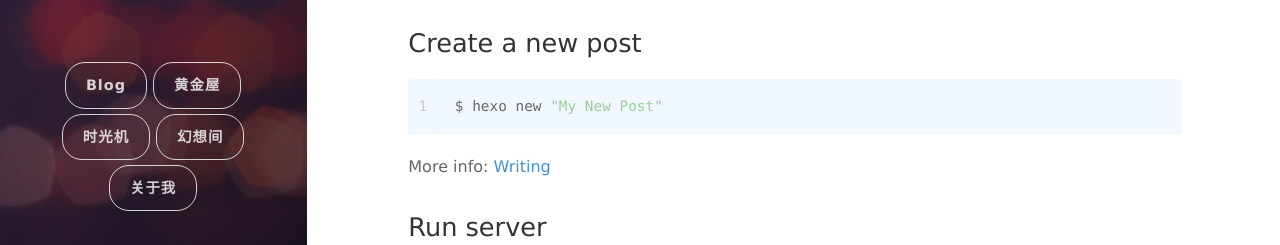
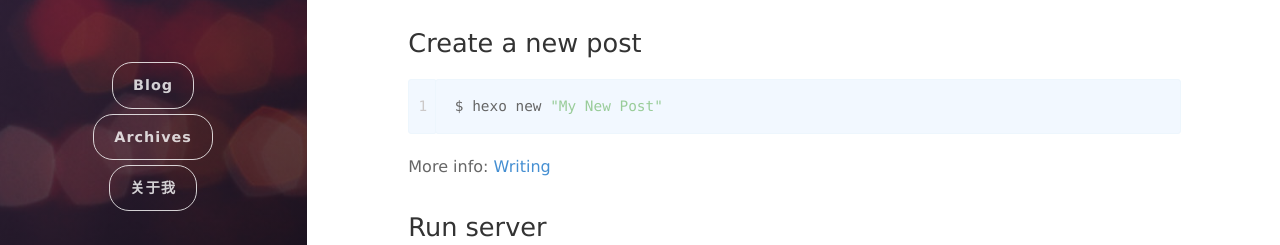
Before and after one commit to Laus4ng/Laus4ng.github.io, a plain HTML site: page 2020/10/07/hello-world/index.html in a window 1280 px wide. Shown: the part 320-565 px from the top of the page. Drawn offline with nearby package versions, Linux system fonts and the light colour scheme; some packages are replaced by stand-ins of ours; a script that the page names is missing.

Commit message:
Site updated: 2020-10-07 22:17:20

```diff
--- a/2020/10/07/hello-world/index.html
+++ b/2020/10/07/hello-world/index.html
@@ -80,11 +80,7 @@ Quick">
             <ul class="navigation">
               <li class="navigation__item"><a href="/#blog" title="Visit the blog" class="blog-button">Blog</a></li>
 
-              <li class="navigation__item"><a href="/favourite">黄金屋</a></li>
-
-              <li class="navigation__item"><a href="/favourite/time.html">时光机</a></li>
-
-              <li class="navigation__item"><a href="/favourite/image.html">幻想间</a></li>
+              <li class="navigation__item"><a href="/archives">Archives</a></li>
 
               <li class="navigation__item"><a href="/aboutme">关于我</a></li>
 
```
Also changed, not shown: archives/2020/10/index.html (+1 -5 lines), archives/2020/index.html (+1 -5 lines), archives/index.html (+1 -5 lines), index.html (+1 -5 lines).
